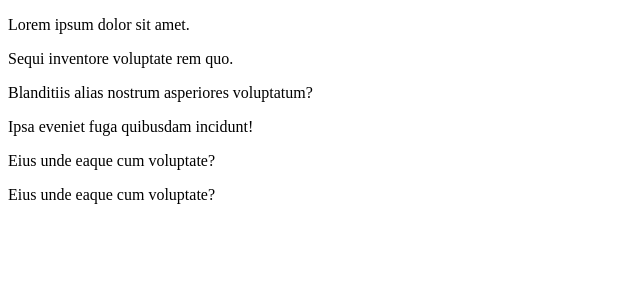
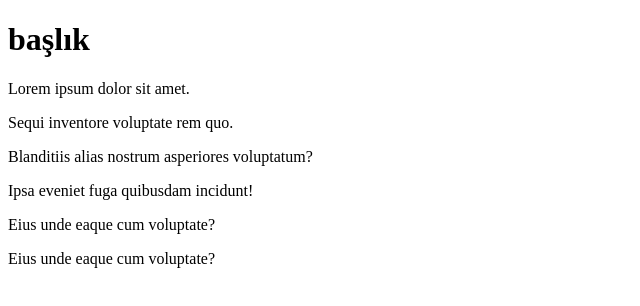
Before and after one commit to muhammetozturk95/exercises, a plain HTML site: page kodluyoruzilkrepo/index.html in a window 1280 px wide. Shown: the whole page, without its empty margins (0-640 px from the left). Drawn offline with Linux system fonts and the light colour scheme.

Commit message:
kodluyoruzilkrepo başlık eklendi.

```diff
--- a/kodluyoruzilkrepo/index.html
+++ b/kodluyoruzilkrepo/index.html
@@ -4,6 +4,7 @@
         <title>deneme</title>
     </head>
     <body>
+        <h1>başlık</h1>
         <p>Lorem ipsum dolor sit amet.</p>
         <p>Sequi inventore voluptate rem quo.</p>
         <p>Blanditiis alias nostrum asperiores voluptatum?</p>
```
